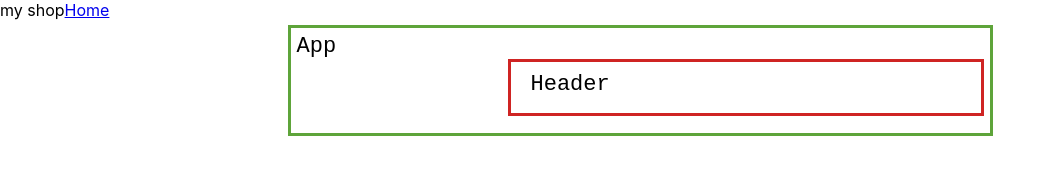
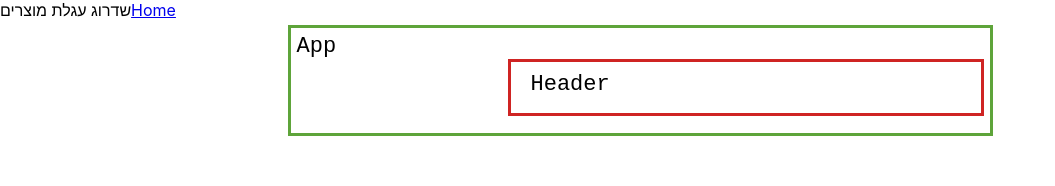
Before and after one commit to hilelley/my-shop, a React (Create React App) app: page / in a window 1280 px wide. Shown: the top 186 px of the page, without its empty margins (0-1055 px from the left). Built offline with nearby package versions, Linux system fonts and the light colour scheme; no server answers.

Commit message:
שדרוג עגלת מוצרים בלי ראוטר

```diff
--- a/src/App.js
+++ b/src/App.js
@@ -3,7 +3,7 @@ import Myshop from "./component/myshop";
 
 const App = () => (
   <div>
-    {(window.document.title = "my shop")}
+    {(window.document.title = "שדרוג עגלת מוצרים")}
     <Myshop />
   </div>
 );
```
